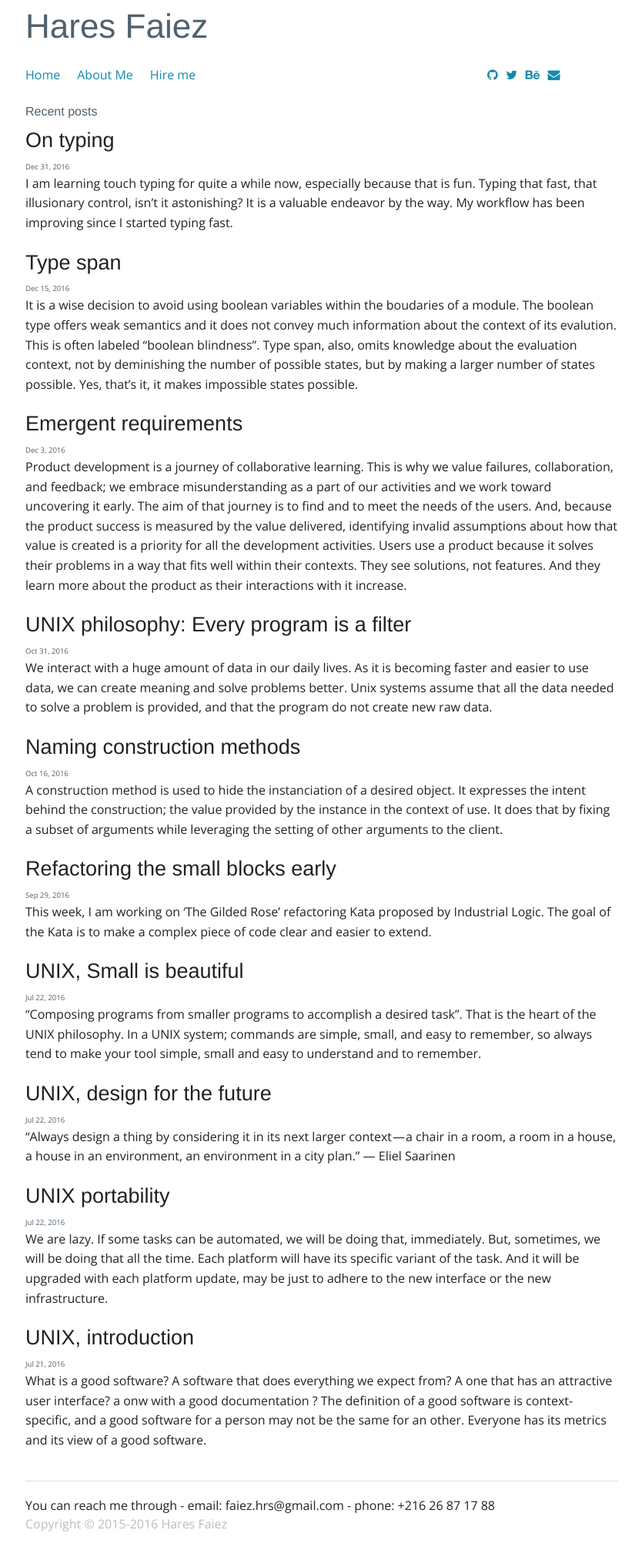
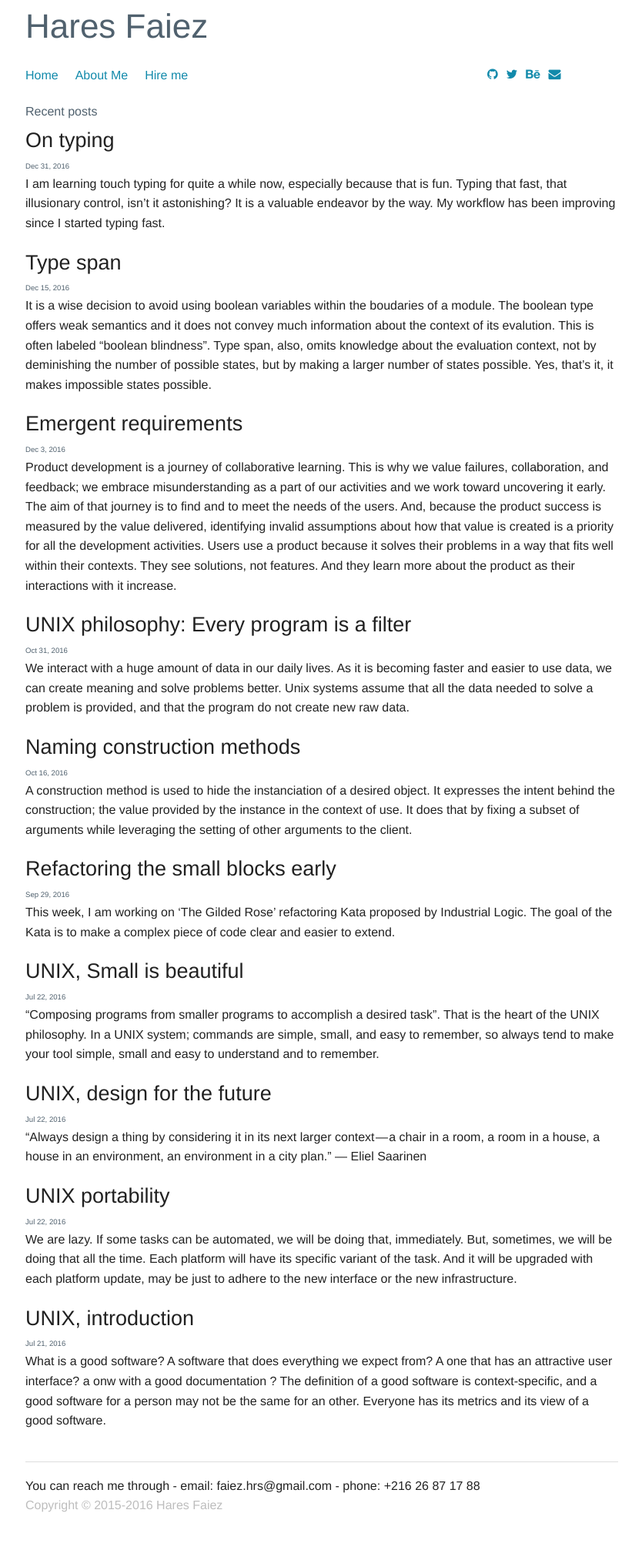
Before and after one commit to haresfaiez/haresfaiez.github.io, a Jekyll site: the page built from index.html, in a window 1280 px wide. Shown: the whole page at 77% size, without its empty margins (222-1056 px from the left). Built offline with Jekyll 4.4.1, drawn with Linux system fonts in a browser that asks for light colours; some web fonts are replaced; after the commit the page ends 1987 px from its top, so only the background shows below that.

Commit message:
Try to override the default foundation sans serif font

```diff
--- a/_sass/custom/_typography.scss
+++ b/_sass/custom/_typography.scss
@@ -1,12 +1,8 @@
 @import url(https://fonts.googleapis.com/css?family=Fanwood+Text|Open+Sans);
 
-$serif-font     : "Fanwood Text", serif;
-$sans-serif-font: "Open Sans", sans-serif !default;
+$font-family-serif     : "Fanwood Text", serif;
+$font-family-sans-serif: "Open Sans", sans-serif !default;
 
 .header-navigation_bar {
   line-height: 4em;
 }
-
-body {
-  font-family: $sans-serif-font;
-}
```
